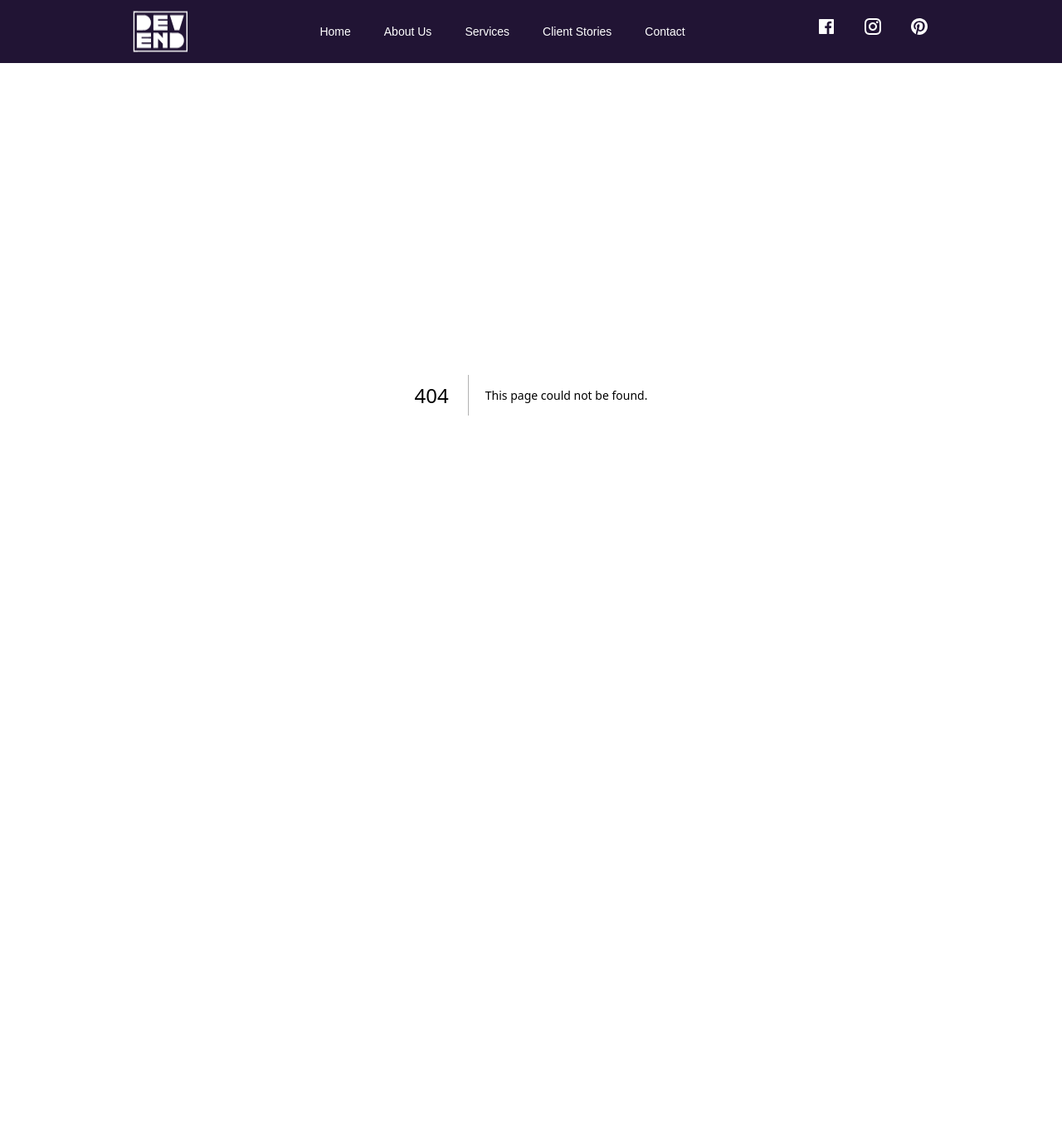
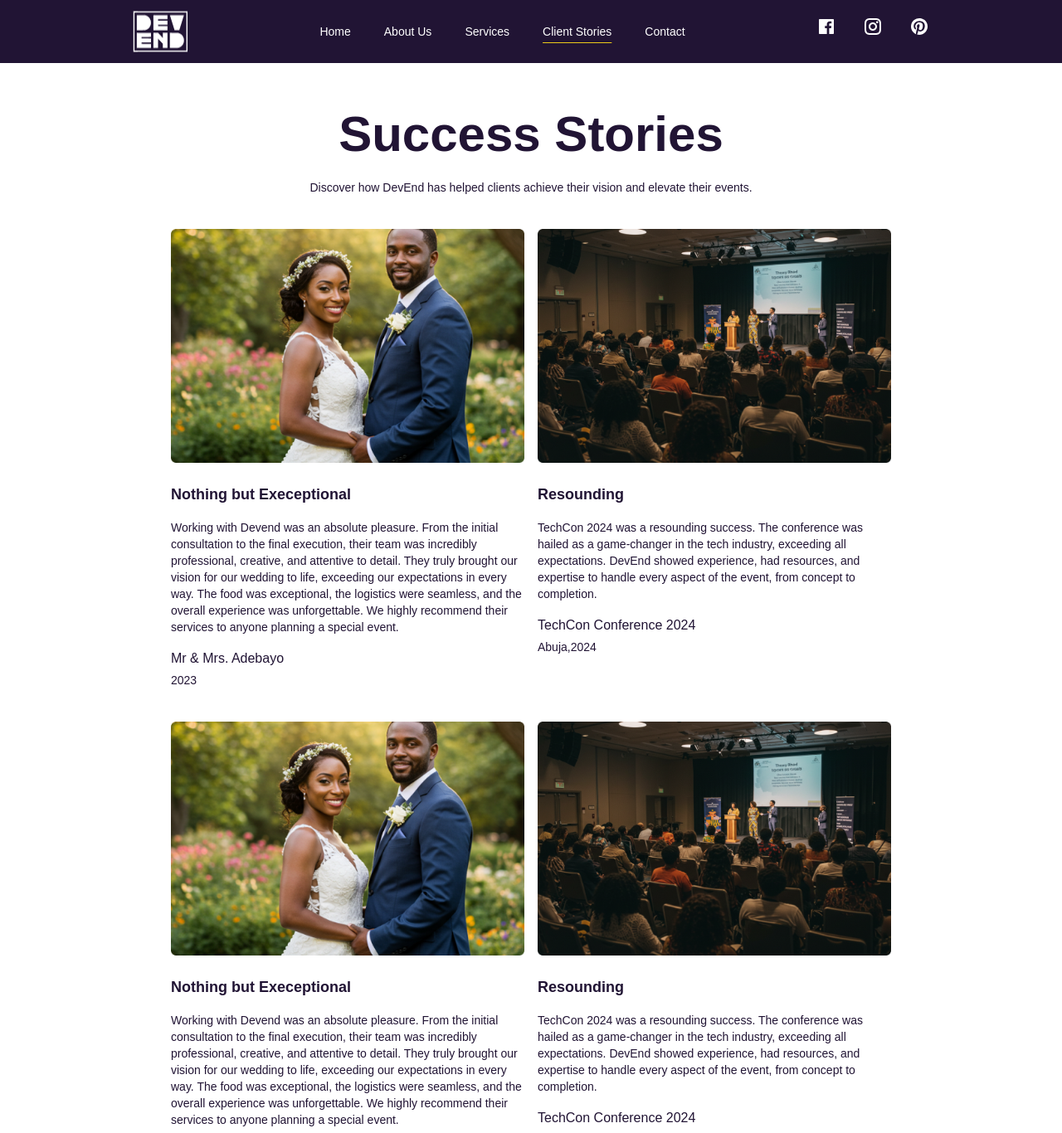
Before and after one commit to DevonSRE/devend, a Next.js app: page /stories in a window 1280 px wide. Before the commit this address had no page. Shown: the top 1366 px of the page at 83% size. Before the commit the page ends 876 px from the top, so only its background shows below. Built offline with nearby package versions, Linux system fonts and the light colour scheme.

Commit message:
Added the Client stories page

```diff
--- a/src/app/component/Navbar.jsx
+++ b/src/app/component/Navbar.jsx
@@ -20,7 +20,7 @@ export default function Navbar() {
           <Link href="/" className={`${pathname === "/" ? "underline underline-offset-8 decoration-[#EDCC19]" : "no-underline"} text-white text-sm`}>Home</Link>
           <Link href="/about" className={`${pathname === "/about" ? "underline underline-offset-8 decoration-[#EDCC19]" : "no-underline"} text-white`}>About Us</Link>
           <Link href="/services" className={`${pathname === "/services" ? "underline underline-offset-8 decoration-[#EDCC19]" : "no-underline"} text-white`}>Services</Link>
-          <Link href="/client" className={`${pathname === "/client" ? "underline underline-offset-8 decoration-[#EDCC19]" : "no-underline"} text-white`}>Client Stories</Link>
+          <Link href="/stories" className={`${pathname === "/stories" ? "underline underline-offset-8 decoration-[#EDCC19]" : "no-underline"} text-white`}>Client Stories</Link>
           <Link href="/contact" className={`${pathname === "/contact" ? "underline underline-offset-8 decoration-[#EDCC19]" : "no-underline"} text-white`}>Contact</Link>
         </div>
 
@@ -80,7 +80,7 @@ export default function Navbar() {
             </li>
 
             <li className="py-4 text-2xl">
-              <Link href="/client" onClick={handleClick}>Client Stories</Link>
+              <Link href="/stories" onClick={handleClick}>Client Stories</Link>
             </li>
 
             <li className="py-4 text-2xl">
--- a/src/app/home/clients/page.jsx
+++ b/src/app/home/clients/page.jsx
@@ -1,5 +1,6 @@
 import Image from "next/image";
 import coupleImgTwo from "../../../../public/couple_img_two.png";
+import Link from "next/link";
 
 const Clients = () => {
   return (
@@ -51,35 +52,43 @@ const Clients = () => {
 
       </div>
 
+      {/* Experience */}
       <div className="border-t border-[#ccc] my-8"></div>
-      {/* Experience */}
 
-      <div className="flex justify-center">
+      <div className="flex justify-center text-[#211434]">
         <div className="text-center ">
           <p className="md:text-4xl text-3xl font-semibold">Let's Create an Unforgettable Experience</p>
           <p className="mt-3 text-sm max-w-[650px] text-center">Plan your next event with ease. Our team handles every detail, from delicious catering and seamless logistics to personalized touches that make your celebration truly unforgettable.</p>
 
           <div className="hidden md:flex justify-center gap-4">
+            <Link href="/services">
               <button className="bg-[#FAF7FE] border border-[#211434] text-[#211434] text-sm font-semibold px-10 py-3 rounded-lg mt-5">
                 See Our Services
               </button>
+            </Link>
+            <Link href="/contact">
               <button className="bg-[#2A1C51] text-white text-sm px-12 py-3 rounded-lg mt-5">
                 Get a Quote
               </button>
+            </Link>
           </div>
 
 
           {/* Mobile Buttons */}
           <div className="md:hidden">
             <div>
+              <Link href="/contact">
                 <button className="bg-[#2A1C51] text-white text-sm px-14 py-3 rounded-lg mt-5">
                   Get a Quote
                 </button>
+              </Link>
             </div>
             <div>
+              <Link href="/services">
                 <button className="bg-[#FAF7FE] border border-[#211434] text-[#211434] text-sm font-semibold px-10 py-3 rounded-lg mt-5">
                   See Our Services
                 </button>
+              </Link>
             </div>
           </div>
 
--- a/src/app/home/development/page.jsx
+++ b/src/app/home/development/page.jsx
@@ -1,5 +1,6 @@
 import Image from 'next/image'
 import groupImg from '../../../../public/group_img.png'
+import Link from 'next/link';
 
 const Development = () => {
   return (
@@ -15,9 +16,11 @@ const Development = () => {
             We are passionate about creating unforgettable experiences.  We have been a leading event management and catering company in Nigeria, transforming clients' visions into reality. Learn more on how we can help you create an unforgettable experience.
           </p>
 
-          <button className='px-8 py-3 text-[#211434] bg-[#EDCC19] text-sm font-semibold rounded-md mt-8'>
-            Learn More
-          </button>
+          <Link href="/about">
+            <button className='px-8 py-3 text-[#211434] bg-[#EDCC19] text-sm font-semibold rounded-md mt-8'>
+              Learn More
+            </button>
+          </Link>
 
           <div className="border-t border-[#ccccc] my-8"></div>
 
--- a/src/app/home/hero/page.jsx
+++ b/src/app/home/hero/page.jsx
@@ -5,6 +5,7 @@ import coupleImg from '../../../../public/couple_img.png';
 import mobileTableImg from '../../../../public/mobile_table.png';
 import mobileGuestImg from '../../../../public/mobile_guest.png';
 import mobileCoupleImg from '../../../../public/mobile_couple.png';
+import Link from 'next/link';
 
 const Hero = () => {
   return (
@@ -18,9 +19,11 @@ const Hero = () => {
 
             </div>
             <div className='flex justify-center mt-4 -mb-8'>
-                <button className='text-white text-sm px-14 py-3 bg-[#2A1C51] rounded-md my-6'>
-                    Plan My Event
-                </button>
+                <Link href="/contact">
+                    <button className='text-white text-sm px-14 py-3 bg-[#2A1C51] rounded-md my-6'>
+                        Plan My Event
+                    </button>
+                </Link>
             </div>
 
             <div className='hidden md:flex gap-5 justify-center'>
--- a/src/app/services/page.jsx
+++ b/src/app/services/page.jsx
@@ -1,3 +1,4 @@
+import Link from "next/link";
 import eventImgOne from "../../../public/event_one.png";
 import eventImgThree from "../../../public/event_three.png";
 import eventImgTwo from "../../../public/event_two.png";
@@ -105,9 +106,11 @@ const Services = () => {
                 décor, and hand-built elements that leave a lasting impression.
                 Let's bring your vision to life.
               </p>
+              <Link href="/contact">
                 <button className="bg-[#2A1C51] text-white text-sm px-12 py-3 rounded-lg mt-5">
                   Get a Quote
                 </button>
+              </Link>
             </div>
           </div>
 
@@ -124,9 +127,11 @@ const Services = () => {
                 dinners to vibrant buffet spreads, we deliver impeccable service
                 and unforgettable flavors.
               </p>
+              <Link href="/contact">
                 <button className="bg-[#2A1C51] text-white text-sm px-12 py-3 rounded-lg mt-5">
                   Get a Quote
                 </button>
+              </Link>
             </div>
 
             <Image
@@ -155,9 +160,11 @@ const Services = () => {
                 efficient transportation and secure warehousing to on-site
                 support and seamless coordination.
               </p>
+              <Link href="/contact">
                 <button className="bg-[#2A1C51] text-white text-sm px-12 py-3 rounded-lg mt-5">
                   Get a Quote
                 </button>
+              </Link>
             </div>
           </div>
         </div>
--- /dev/null
+++ b/src/app/stories/page.jsx
@@ -0,0 +1,155 @@
+import Link from "next/link";
+import storiesImgOne from "../../../public/stories_one.png";
+import storiesImgTwo from "../../../public/stories_two.png";
+import Footer from "../home/footer/page";
+import Image from "next/image";
+
+const Stories = () => {
+  return (
+    <div>
+      <div className="flex justify-center text-[#211434] my-8">
+        <div className="mt-6 text-center md:max-w-[660px] max-w-[350px]">
+          <h2 className="md:text-6xl text-4xl leading-normal font-semibold">
+            Success Stories
+          </h2>
+          <p className="mt-6 text-sm px-4">
+            Discover how DevEnd has helped clients achieve their vision and
+            elevate their events.
+          </p>
+        </div>
+      </div>
+
+      <div className="flex justify-center text-[#211434] mt-10">
+        <div className="px-4 max-w-[900px]">
+          <div className="md:grid grid-cols-2 gap-4">
+            <div className="mb-4 md:mb-0">
+              <Image src={storiesImgOne} alt="An image of a couple" />
+              <p className="mb-4 font-semibold text-lg mt-6">
+                Nothing but Execeptional
+              </p>
+              <p className="text-sm mb-4">
+                Working with Devend was an absolute pleasure. From the initial
+                consultation to the final execution, their team was incredibly
+                professional, creative, and attentive to detail. They truly
+                brought our vision for our wedding to life, exceeding our
+                expectations in every way. The food was exceptional, the
+                logistics were seamless, and the overall experience was
+                unforgettable. We highly recommend their services to anyone
+                planning a special event.
+              </p>
+              <p className="mb-1 font-medium">Mr & Mrs. Adebayo</p>
+              <p className="text-sm">2023</p>
+            </div>
+
+            <div>
+              <Image
+                src={storiesImgTwo}
+                alt="An image of a group of people listening to a TED talk"
+              />
+              <p className="mb-4 font-semibold text-lg mt-6">Resounding</p>
+              <p className="text-sm mb-4">
+                TechCon 2024 was a resounding success. The conference was hailed
+                as a game-changer in the tech industry, exceeding all
+                expectations. DevEnd showed experience, had resources, and
+                expertise to handle every aspect of the event, from concept to
+                completion.
+              </p>
+              <p className="mb-1 font-medium">TechCon Conference 2024</p>
+              <p className="text-sm">Abuja,2024</p>
+            </div>
+          </div>
+
+          <div className="md:grid grid-cols-2 gap-4 mt-10">
+            <div className="mb-4 md:mb-0">
+              <Image src={storiesImgOne} alt="An image of a couple" />
+              <p className="mb-4 font-semibold text-lg mt-6">
+                Nothing but Execeptional
+              </p>
+              <p className="text-sm mb-4">
+                Working with Devend was an absolute pleasure. From the initial
+                consultation to the final execution, their team was incredibly
+                professional, creative, and attentive to detail. They truly
+                brought our vision for our wedding to life, exceeding our
+                expectations in every way. The food was exceptional, the
+                logistics were seamless, and the overall experience was
+                unforgettable. We highly recommend their services to anyone
+                planning a special event.
+              </p>
+              <p className="mb-1 font-medium">Mr & Mrs. Adebayo</p>
+              <p className="text-sm">2023</p>
+            </div>
+
+            <div>
+              <Image
+                src={storiesImgTwo}
+                alt="An image of a group of people listening to a TED talk"
+              />
+              <p className="mb-4 font-semibold text-lg mt-6">Resounding</p>
+              <p className="text-sm mb-4">
+                TechCon 2024 was a resounding success. The conference was hailed
+                as a game-changer in the tech industry, exceeding all
+                expectations. DevEnd showed experience, had resources, and
+                expertise to handle every aspect of the event, from concept to
+                completion.
+              </p>
+              <p className="mb-1 font-medium">TechCon Conference 2024</p>
+              <p className="text-sm">Abuja,2024</p>
+            </div>
+          </div>
+        </div>
+      </div>
+
+      {/* Experience */}
+      <div className="border-t border-[#ccc] my-8"></div>
+
+      <div className="flex justify-center text-[#211434]">
+        <div className="text-center ">
+          <p className="md:text-4xl text-3xl font-semibold">
+            Let's Create an Unforgettable Experience
+          </p>
+          <p className="mt-3 text-sm max-w-[650px] text-center">
+            Plan your next event with ease. Our team handles every detail, from
+            delicious catering and seamless logistics to personalized touches
+            that make your celebration truly unforgettable.
+          </p>
+
+          <div className="hidden md:flex justify-center gap-4">
+            <Link href="/services">
+              <button className="bg-[#FAF7FE] border border-[#211434] text-[#211434] text-sm font-semibold px-10 py-3 rounded-lg mt-5">
+                See Our Services
+              </button>
+            </Link>
+            <Link href="/contact">
+              <button className="bg-[#2A1C51] text-white text-sm px-12 py-3 rounded-lg mt-5">
+                Get a Quote
+              </button>
+            </Link>
+          </div>
+
+          {/* Mobile Buttons */}
+          <div className="md:hidden">
+            <div>
+              <Link href="/contact">
+                <button className="bg-[#2A1C51] text-white text-sm px-14 py-3 rounded-lg mt-5">
+                  Get a Quote
+                </button>
+              </Link>
+            </div>
+            <div>
+              <Link href="/services">
+                <button className="bg-[#FAF7FE] border border-[#211434] text-[#211434] text-sm font-semibold px-10 py-3 rounded-lg mt-5">
+                  See Our Services
+                </button>
+              </Link>
+            </div>
+          </div>
+        </div>
+      </div>
+
+      <div className="border-t border-[#ccccc] my-8"></div>
+      <Footer />
+    </div>
+  );
+};
+
+export default Stories;
```
Also changed, not shown: src/app/about/page.jsx (+72 -30 lines), public/stories_one.png (added), public/stories_two.png (added). Lines whose indentation alone changed are shown as unchanged.
